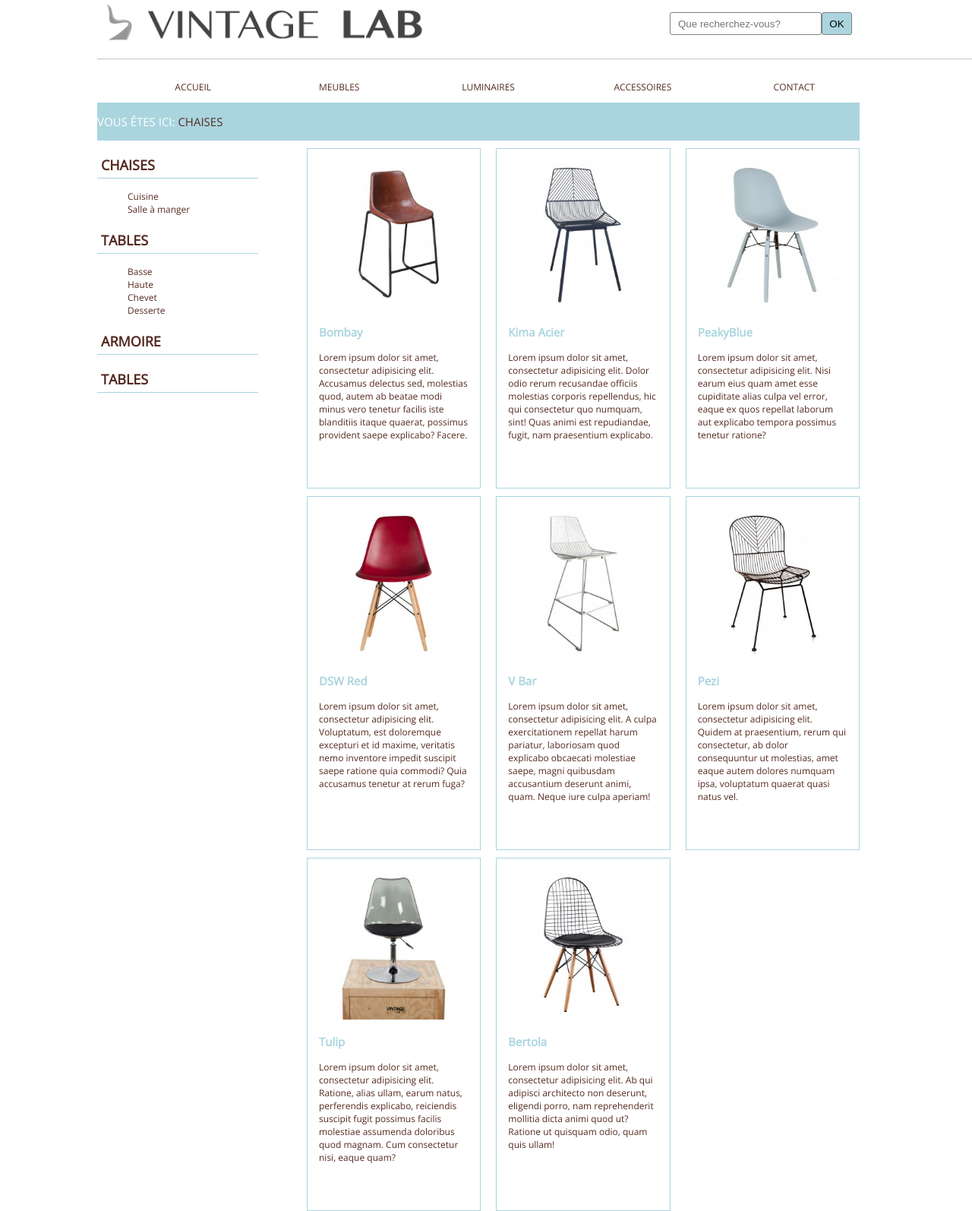
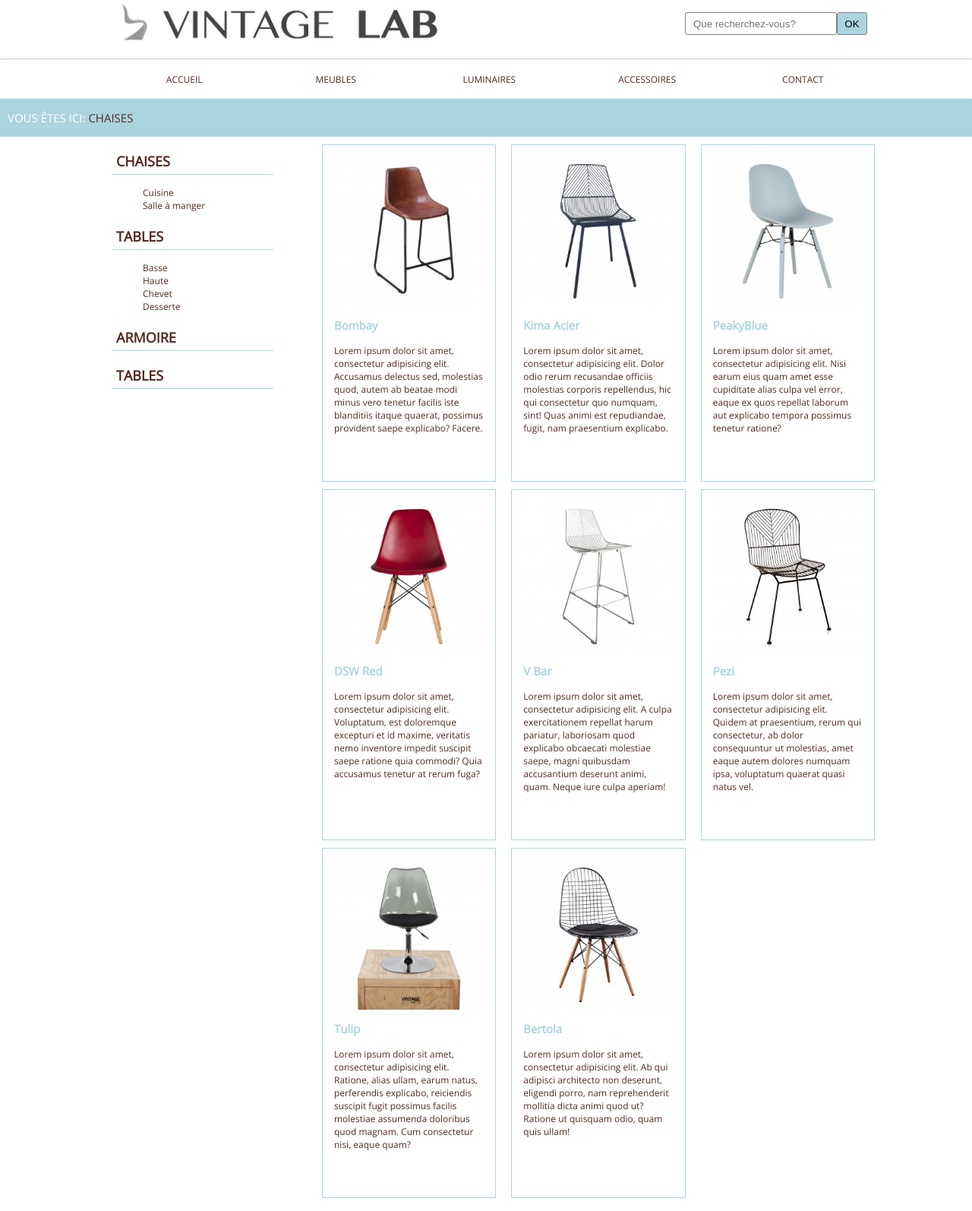
Before and after one commit to thisejf/ProjetMiniSite2018, a PHP site: page /catalogue.html in a window 1280 px wide; the page is wider, and only the part inside the window is pictured. Shown: that part at 76% size. Run offline with PHP 8.4, Linux system fonts and the light colour scheme.

Commit message:
update menu, filAriane, hr

```diff
--- a/catalogue.html
+++ b/catalogue.html
@@ -7,8 +7,8 @@
 	<link href="https://fonts.googleapis.com/css?family=Open+Sans" rel="stylesheet">
 	<link rel="stylesheet" type="text/css" href="css/main.css">
 </head>
-<body class="container">
-	<header class="container-mobile-1-tablette-desktop-12-big-12">
+<body class="container-mobile-1-tablette-desktop-12">
+	<header class="container-mobile-1-tablette-desktop-12-tab-12-big-12">
 		<a href="#" class="logo -tab-6-big-6"><img src="content/logo.png" title="logo"></a>
 		<form action="" method="POST" class="form container-tab-6-big-6">
 			<div>
@@ -17,8 +17,9 @@
 				<div class=" clearfix"></div>
 			</div>
 		</form>
-		<hr>
-		<nav class="menu container-mobile-1-tablette-desktop-12-tab-6-big-12">
+	</header>
+	<hr class="-tab-12-big-12">
+	<nav class="menu container-mobile-1-tablette-desktop-12-tab-12-big-12">
 			<ul class="container-mobile-1-tablette-desktop-12-tab-6-big-12">
 				<li><a href="#">ACCUEIL</a></li>
 				<li><a href="#">MEUBLES</a></li>
@@ -26,12 +27,11 @@
 				<li><a href="#">ACCESSOIRES</a></li>
 				<li><a href="#">CONTACT</a></li>
 			</ul>
-		</nav>
-		<div class="filAriane green -tab-12-big-12">
+	</nav>
+	<div class="filAriane green -tab-12-big-12">
 			<p>VOUS ÊTES ICI: <a href="#">CHAISES</a></p>
-		</div>
-	</header>
-	<main class="container-mobile-1-tablette-desktop-12-big-12">
+	</div>
+	<main class="container-mobile-1-tablette-desktop-12-tab-12-big-12">
 		<nav class="menu2 tab-2-big-3">
 			<h2><a href="#">CHAISES</a></h2>
 			<ul>
--- a/css/grid.css
+++ b/css/grid.css
@@ -30,49 +30,48 @@ html
 
 
 	[class*="-tablette"] > * {
-		flex-basis: calc(100% * 1/12 - 1rem);
-		margin-left: 1rem;
+		flex-basis: calc(100% * 1/12 );
 	}
 
 
 	[class*="-tablette"] > [class*="-tab-2"] {
-		flex-basis: calc(100% * 1/6 - 1rem);
+		flex-basis: calc(100% * 1/6 );
 	}
 
 	[class*="-tablette"] > [class*="-tab-3"] {
-		flex-basis: calc(100% * 1/4 - 1rem);
+		flex-basis: calc(100% * 1/4 );
 	}
 
 	[class*="-tablette"] > [class*="-tab-4"] {
-		flex-basis: calc(100% * 1/3 - 1rem);
+		flex-basis: calc(100% * 1/3 );
 	}
 
 	[class*="-tablette"] > [class*="-tab-5"] {
-		flex-basis: calc(100% * 5/12 - 1rem);
+		flex-basis: calc(100% * 5/12 );
 	}
 
 	[class*="-tablette"] > [class*="-tab-6"] {
-		flex-basis: calc(100% * 1/2 - 1rem);
+		flex-basis: calc(100% * 1/2 );
 	}
 
 	[class*="-tablette"] > [class*="-tab-7"] {
-		flex-basis: calc(100% * 7/12 - 1rem);
+		flex-basis: calc(100% * 7/12 );
 	}
 
 	[class*="-tablette"] > [class*="-tab-8"] {
-		flex-basis: calc(100% * 2/3 - 1rem);
+		flex-basis: calc(100% * 2/3 );
 	}
 
 	[class*="-tablette"] > [class*="-tab-9"] {
-		flex-basis: calc(100% * 3/4 - 1rem);
+		flex-basis: calc(100% * 3/4 );
 	}
 
 	[class*="-tablette"] > [class*="-tab-10"] {
-		flex-basis: calc(100% * 5/6 - 1rem);
+		flex-basis: calc(100% * 5/6 );
 	}
 
 	[class*="-tablette"] > [class*="-tab-11"] {
-		flex-basis: calc(100% * 11/12 - 1rem);
+		flex-basis: calc(100% * 11/12 );
 	}
 
 	[class*="-tablette"] > [class*="-tab-12"] {
@@ -84,14 +83,11 @@ html
 
 /*desktop grid 12*/
 
-	[class*="-desktop-12"]{
-		max-width: 1024px;
-	}
-
 	[class*="-desktop-12"] > * {
 		flex-grow: 0;
 		flex-basis: calc(100% * 1/12 - 2rem);
 		margin-left: 2rem;
+		max-width: 1024px;
 	}
 
 	[class*="-desktop-12"] > [class*="-big-2"] {
@@ -136,5 +132,6 @@ html
 
 	[class*="-desktop-12"] > [class*="-big-12"] {
 		flex-basis: 100%;
+		margin-left: 0;
 	}
 }
--- a/css/main.css
+++ b/css/main.css
@@ -3,7 +3,7 @@ body{
 	color: #000;
 	font-size: 1.2rem;
 	width: 100%;
-	margin: 0 auto;
+	margin:0;
 }
 
 li{
@@ -11,7 +11,7 @@ li{
 }
 
 hr{
-	min-width: 100vw;
+	min-width: 100%;
 	color: #A38A7C;
 	opacity: 0.5;
 	margin: 1.5rem 0;
@@ -80,6 +80,7 @@ input{
 
 .filAriane p{
 	font-size: 1.5rem;
+	padding: 0 1rem;
 }
 
 article{
@@ -100,7 +101,7 @@ article ul li{
 	text-align: right;
 }
 
-article > img{
+article a > img{
 	display:none;
 }
 
@@ -124,24 +125,24 @@ section > *{
 
 @media screen and (min-width: 600px){
 
-	header, main,section{
-		margin-left: -1rem;
-	}
-
 	.menu, .menu2 li{
 		display: flex;
 	}
 
+	hr{
+		margin-bottom: 0;
+	}
+
 	.menu ul{
 		justify-content: space-around;
-		padding: 0;
+		padding: 0.5rem;
 	}
 
-	form{
+	header form{
 		justify-content: flex-end;
 	}
 
-	form div
+	header form div
 	{
 		margin: auto 0;
 	}
@@ -149,18 +150,22 @@ section > *{
 	section{
 		margin-top:0;
 	}
-	article > img{
+	article a > img{
 		display:block;
 	}
 }
 
 @media screen and (min-width: 900px){
 	body{
-		max-width: 1024px;
+		justify-content:center;
 	}
 
 	header, main,section{
 		margin-left: -2rem;
+	}
+
+	.filAriane{
+		max-width: 100%;
 	}
 
 	article, article a > *{
```
